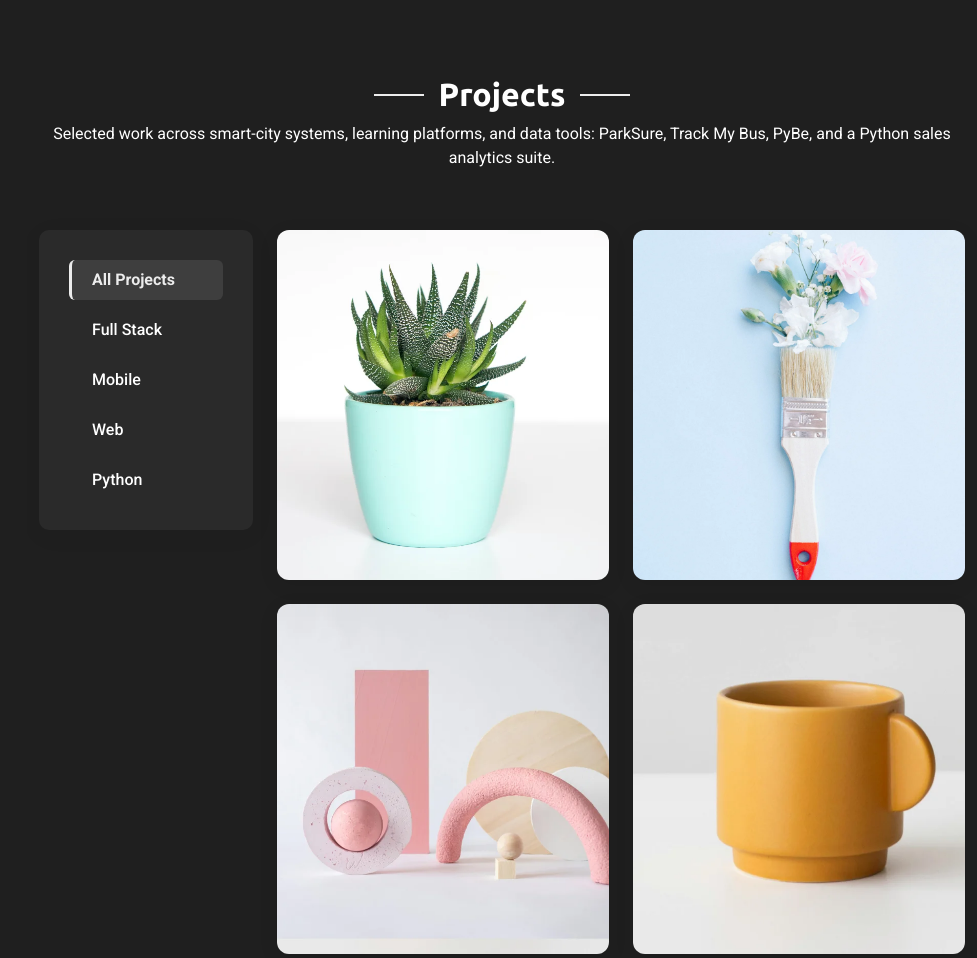
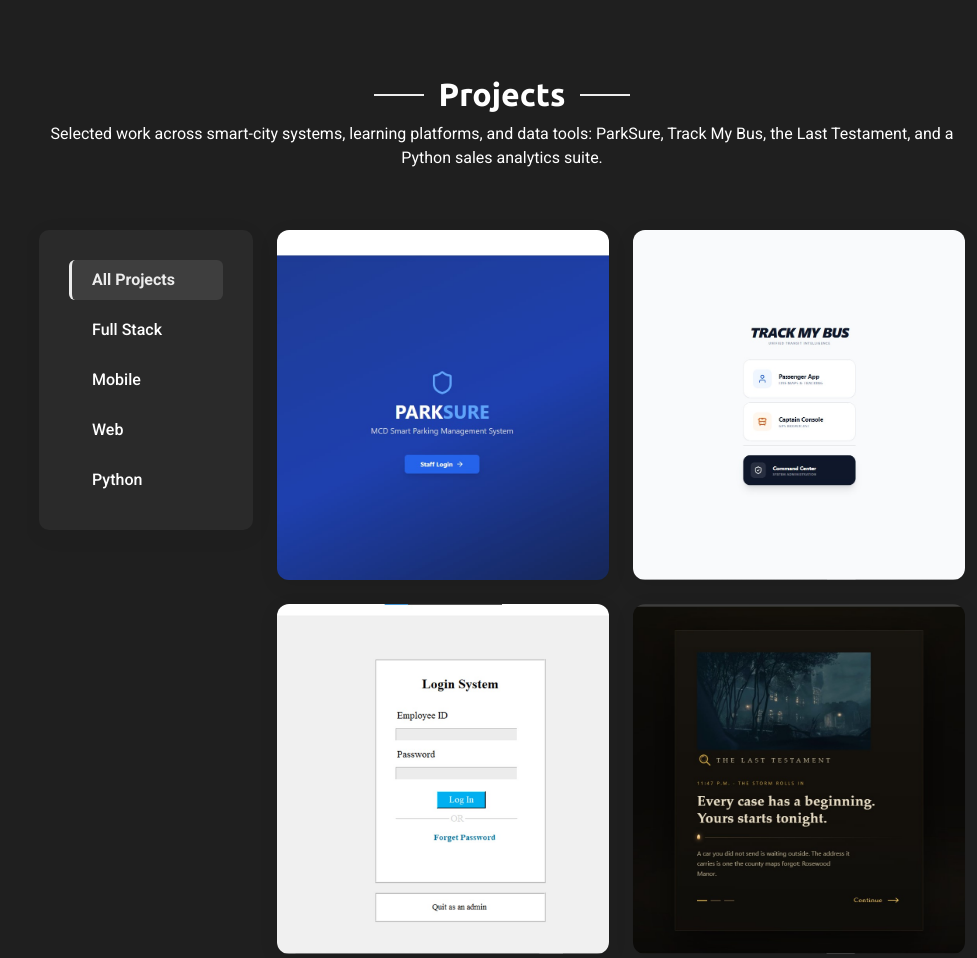
Before and after one commit to DishiGpt/DishiGpt.github.io, a plain HTML site: page index.html in a window 1280 px wide. Shown: the part 5360-6318 px from the top of the page, without its empty margins (303-1280 px from the left). Drawn offline with nearby package versions, Linux system fonts and the light colour scheme.

Commit message:
adding bgi

```diff
--- a/index.html
+++ b/index.html
@@ -562,7 +562,7 @@
       <!-- Section Title -->
       <div class="container section-title" data-aos="fade-up">
         <h2>Projects</h2>
-        <p>Selected work across smart-city systems, learning platforms, and data tools: ParkSure, Track My Bus, PyBe, and a Python sales analytics suite.</p>
+        <p>Selected work across smart-city systems, learning platforms, and data tools: ParkSure, Track My Bus, the Last Testament, and a Python sales analytics suite.</p>
       </div><!-- End Section Title -->
 
       <div class="container" data-aos="fade-up" data-aos-delay="100">
@@ -587,14 +587,14 @@
 
                 <div class="col-lg-6 col-md-6 portfolio-item isotope-item filter-fullstack filter-mobile">
                   <div class="portfolio-wrap">
-                    <img src="assets/img/portfolio/portfolio-2.webp" class="img-fluid" alt="ParkSure smart parking system" loading="lazy">
+                    <img src="assets/img/portfolio/parksure.jpg" class="img-fluid" alt="ParkSure smart parking system" loading="lazy">
                     <div class="portfolio-info">
                       <div class="content">
                         <span class="category">Smart City · Mobile App</span>
                         <h4>ParkSure: Smart Parking Management</h4>
                         <p>Citizen app with live lot occupancy and navigation, automated entry/exit using number-plate recognition with dynamic fees, and an admin dashboard for occupancy, revenue, and complaints. Built with React, React Native, Node.js, and MongoDB.</p>
                         <div class="portfolio-links">
-                          <a href="assets/img/portfolio/portfolio-2.webp" class="glightbox" title="ParkSure"><i class="bi bi-plus-lg"></i></a>
+                          <a href="assets/img/portfolio/parksure.jpg" class="glightbox" title="ParkSure"><i class="bi bi-plus-lg"></i></a>
                           <a href="https://mcd-smart-parking-system.vercel.app/" title="More Details"><i class="bi bi-arrow-right"></i></a>
                         </div>
                       </div>
@@ -604,14 +604,14 @@
 
                 <div class="col-lg-6 col-md-6 portfolio-item isotope-item filter-fullstack filter-mobile">
                   <div class="portfolio-wrap">
-                    <img src="assets/img/portfolio/portfolio-portrait-2.webp" class="img-fluid" alt="TrackMyBus bus tracking" loading="lazy">
+                    <img src="assets/img/portfolio/trackmybus.jpg" class="img-fluid" alt="TrackMyBus bus tracking" loading="lazy">
                     <div class="portfolio-info">
                       <div class="content">
                         <span class="category">Smart City · Real-Time Tracking</span>
                         <h4>TrackyBus: Live Bus Tracking</h4>
                         <p>GPS tracking for Udaipur municipal buses, replacing dedicated hardware trackers. Drivers share live location from an app, admins manage drivers and duty schedules, and passengers view live routes on Google Maps.</p>
                         <div class="portfolio-links">
-                          <a href="assets/img/portfolio/portfolio-portrait-2.webp" class="glightbox" title="TrackyBus"><i class="bi bi-plus-lg"></i></a>
+                          <a href="assets/img/portfolio/trackmybus.jpg" class="glightbox" title="TrackyBus"><i class="bi bi-plus-lg"></i></a>
                           <a href="https://github.com/DishiGpt/Track_my_Bus" title="More Details"><i class="bi bi-arrow-right"></i></a>
                         </div>
                       </div>
@@ -621,14 +621,14 @@
 
                 <div class="col-lg-6 col-md-6 portfolio-item isotope-item filter-python">
                   <div class="portfolio-wrap">
-                    <img src="assets/img/portfolio/portfolio-6.webp" class="img-fluid" alt="Profit and Sales Analysis Tool" loading="lazy">
+                    <img src="assets/img/portfolio/ims.jpg" class="img-fluid" alt="Profit and Sales Analysis Tool" loading="lazy">
                     <div class="portfolio-info">
                       <div class="content">
                         <span class="category">Python · Data Analytics</span>
                         <h4>Profit &amp; Sales Analysis Tool</h4>
                         <p>Billing and inventory system with separate admin and staff logins and automatic bills from scanned items. Matplotlib and NumPy dashboards track daily profit, sales, and stock. Built with Python, Pandas, and SQLite.</p>
                         <div class="portfolio-links">
-                          <a href="assets/img/portfolio/portfolio-6.webp" class="glightbox" title="Profit &amp; Sales Analysis Tool"><i class="bi bi-plus-lg"></i></a>
+                          <a href="assets/img/portfolio/ims.jpg" class="glightbox" title="Profit &amp; Sales Analysis Tool"><i class="bi bi-plus-lg"></i></a>
                           <a href="https://github.com/DishiGpt/Profit-and-Sales-Analysis" title="More Details"><i class="bi bi-arrow-right"></i></a>
                         </div>
                       </div>
@@ -638,15 +638,15 @@
 
                 <div class="col-lg-6 col-md-6 portfolio-item isotope-item filter-fullstack filter-web">
                   <div class="portfolio-wrap">
-                    <img src="assets/img/portfolio/portfolio-5.webp" class="img-fluid" alt="PyBe Python learning platform" loading="lazy">
+                    <img src="assets/img/portfolio/pybe.jpg" class="img-fluid" alt="The Last Testament: A Python learning platform" loading="lazy">
                     <div class="portfolio-info">
                       <div class="content">
                         <span class="category">EdTech · Interactive Learning</span>
-                        <h4>PyBe: Learn Python by Solving a Murder Mystery</h4>
+                        <h4>The Last Testament: Learn Python by Solving a Murder Mystery</h4>
                         <p>Built during my IIT Ropar internship. Learners investigate Rosewood Manor, a six-part murder case, answering multiple-choice questions while a live suspect board re-ranks as clues arrive. After each case file, the Python behind it is revealed line by line. Light and dark themes, built with React, Vite, Node.js, and Express.</p>
                         <div class="portfolio-links">
-                          <a href="assets/img/portfolio/pybe.webp" class="glightbox" title="PyBe"><i class="bi bi-plus-lg"></i></a>
-                          <a href="https://github.com/DishiGpt/pybe" title="More Details"><i class="bi bi-arrow-right"></i></a>
+                          <a href="assets/img/portfolio/pybe.jpg" class="glightbox" title="The Last Testament"><i class="bi bi-plus-lg"></i></a>
+                          <a href="https://thelasttestament.wiki" title="More Details"><i class="bi bi-arrow-right"></i></a>
                         </div>
                       </div>
                     </div>
```
Also changed, not shown: assets/img/portfolio/ims.jpg (added), assets/img/portfolio/parksure.jpg (added), assets/img/portfolio/portfolio-1.webp (deleted), assets/img/portfolio/portfolio-2.webp (deleted), assets/img/portfolio/portfolio-5.webp (deleted), assets/img/portfolio/portfolio-6.webp (deleted), assets/img/portfolio/pybe.jpg (added), assets/img/portfolio/trackmybus.jpg (added).
